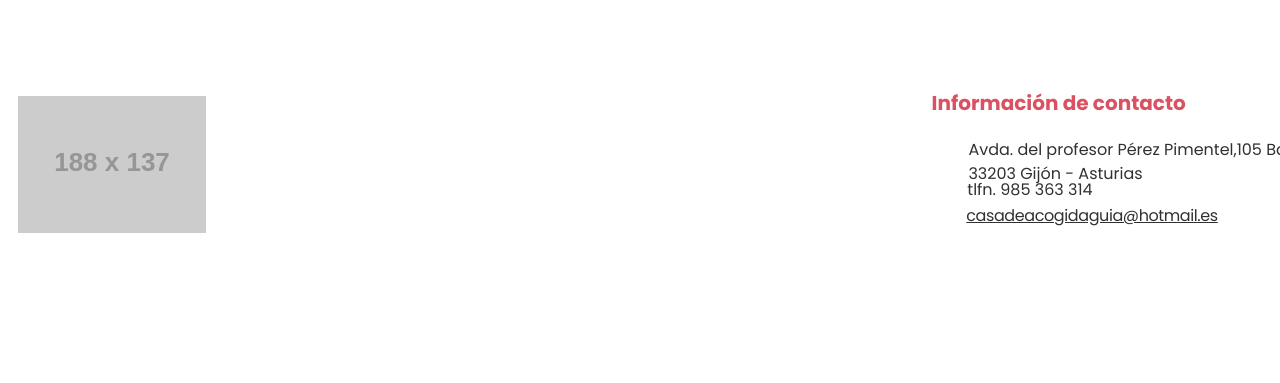
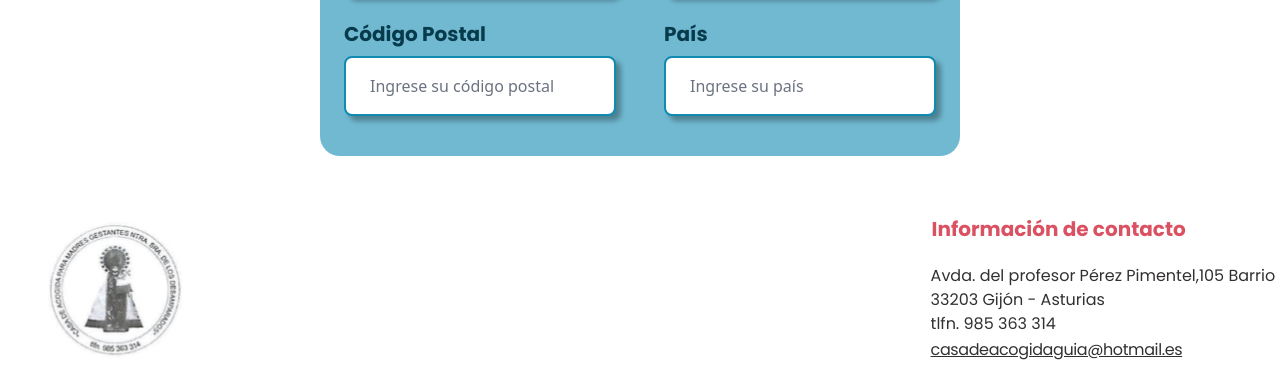
Before and after one commit to vallefarinha/front-casa, a React (Vite) app: page /form in a window 1280 px wide. Shown: the part 540-923 px from the top of the page. Before the commit the page ends 800 px from the top, so only its background shows below. Built offline with nearby package versions, Linux system fonts and the light colour scheme.

Commit message:
footer image

```diff
--- a/src/components/footer/Footer.jsx
+++ b/src/components/footer/Footer.jsx
@@ -1,22 +1,29 @@
 import React from 'react';
+
+const ContactInfo = () => (
+  <div className="w-[474.61px] h-[91.59px]">
+    <div className="text-zinc-800 text-base font-normal font-poppinsRegular">
+      Avda. del profesor Pérez Pimentel,105 Barrio de la Guía<br/>33203 Gijón - Asturias
+    </div>
+    <div className="text-zinc-800 text-base font-normal font-poppinsRegular">
+      tlfn. 985 363 314
+    </div>
+    <div className="text-zinc-800 text-base font-normal font-poppinsRegular underline leading-7 tracking-tight">
+      casadeacogidaguia@hotmail.es
+    </div>
+  </div>
+);
 
 const Footer = () => (
   <div className="w-[1443px] h-[190px] relative">
-    <div className="w-[1442.51px] h-[190px] left-0 top-0 absolute">
-      <div className="w-[1442.51px] h-[190px] left-0 top-0 absolute bg-white" />
-      <div className="w-[407.71px] h-6 left-[977.70px] top-[19px] absolute text-rose-500 text-[22px] font-semibold font-poppinsBold">Información de contacto</div>
-      <div className="w-[23.04px] h-[25px] left-[448.78px] top-[74px] absolute" />
+    <div className="w-[1442.51px] h-[190px] left-0 top-0 absolute bg-white shadow-xl">
+      <div className="w-[407.71px] h-6 left-[931.62px] top-[19px] absolute text-rose-500 text-xl font-semibold font-poppinsBold">
+        Información de contacto
+      </div>
     </div>
-    <div className="w-[1442.51px] h-[190px] left-0 top-0 absolute shadow-xl">
-      <div className="w-[1442.51px] h-[190px] left-0 top-0 absolute bg-white" />
-      <div className="w-[407.71px] h-6 left-[931.62px] top-[19px] absolute text-rose-500 text-xl font-semibold font-poppinsBold">Información de contacto</div>
-    </div>
-    <img className="w-[188.31px] h-[137.38px] left-[18.03px] top-[26px] absolute" src="https://via.placeholder.com/188x137" />
+    <img className="w-[188.31px] h-[137.38px] left-[18.03px] top-[26px] absolute" src="src\assets\images\LogoSanta.svg" />
     <div className="w-[512.38px] h-[91.59px] left-[930.62px] top-[68px] absolute">
-      <div className="w-[474.61px] h-[31.18px] left-[37.77px] top-0 absolute text-zinc-800 text-base font-normal font-poppinsRegular">Avda. del profesor Pérez Pimentel,105 Barrio de la Guía<br/>33203 Gijón - Asturias</div>
-      <div className="w-[141.17px] h-[15.59px] left-[36.71px] top-[39.95px] absolute text-zinc-800 text-base font-normal font-poppinsRegular">tlfn. 985 363 314</div>
-      <div className="w-[292.07px] h-[27.28px] left-[35.66px] top-[64.31px] absolute text-zinc-800 text-base font-normal font-poppinsRegular underline leading-7 tracking-tight">casadeacogidaguia@hotmail.es</div>
-      <div className="w-[23.04px] h-[25px] left-0 top-0 absolute" />
+      <ContactInfo />
     </div>
   </div>
 );
--- a/src/pages/PartnerForm.jsx
+++ b/src/pages/PartnerForm.jsx
@@ -1,4 +1,4 @@
-import FormBlue from "./components/form/formBlue";
+import FormBlue from "../components/form/formBlue";
 
 function PartnerForm() {
   return (
```
